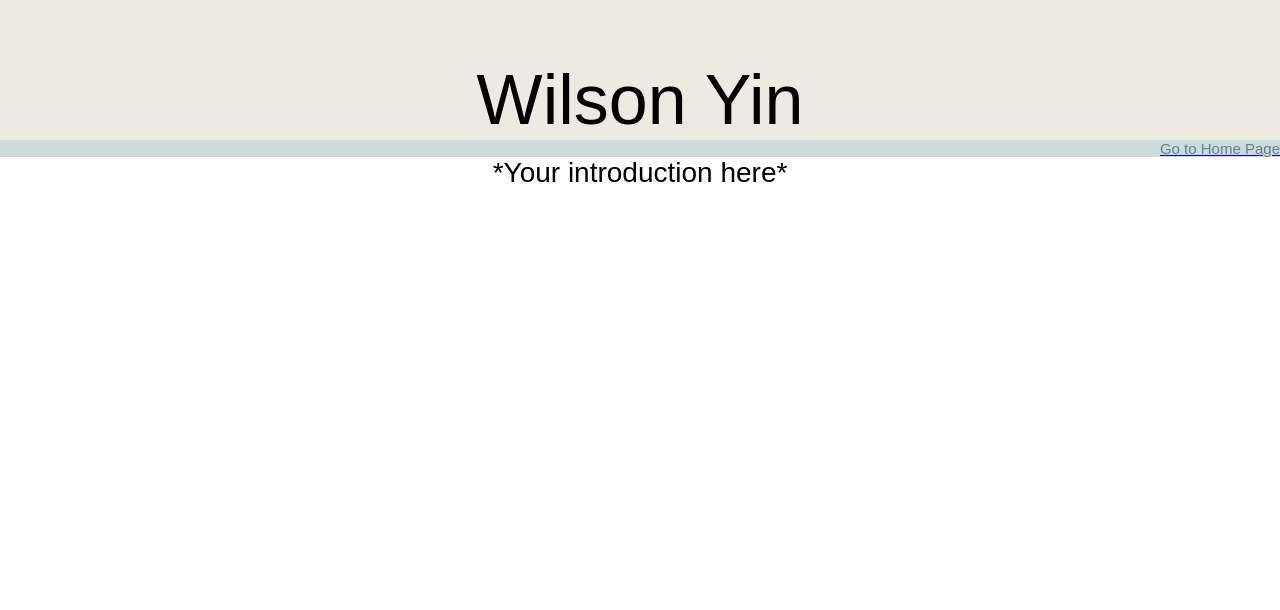
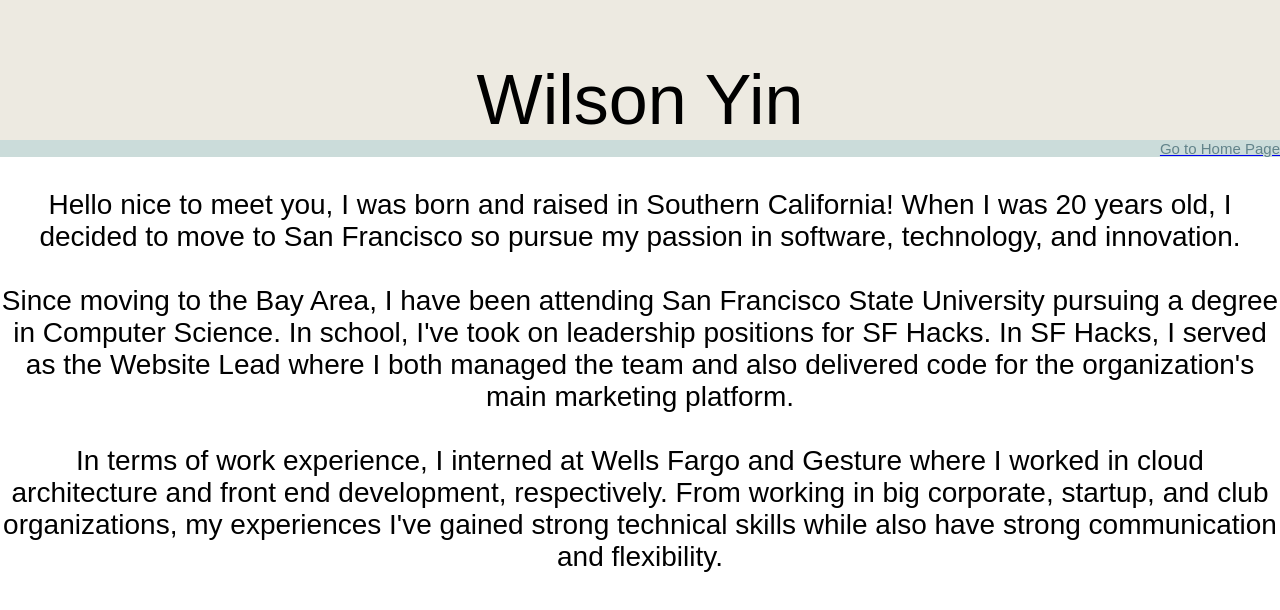
Before and after one commit to sfsu-joseo/csc648-848-05-sw-engineering-spring-2023-T04, a React (Create React App) app in the folder Milestones/M1/ThrowawayPrototype/cs648-team4/: page /wilson in a window 1280 px wide. Shown: the top 610 px of the page. Built offline with nearby package versions, Linux system fonts and the light colour scheme.

Commit message:
updated Wilson's About Me Page

```diff
--- a/Milestones/M1/ThrowawayPrototype/cs648-team4/src/components/pages/Wilson.js
+++ b/Milestones/M1/ThrowawayPrototype/cs648-team4/src/components/pages/Wilson.js
@@ -1,17 +1,36 @@
 import React from "react";
 import { Link } from "react-router-dom";
-import '../../App.css';
+import "../../App.css";
 
 //function for team member - Wilson
-export default function Wilson(){
+export default function Wilson() {
   return (
     <>
       <div className="team">
-        <h1 className = 'member__name'>Wilson Yin</h1>
-        <Link to='/'>
+        <h1 className="member__name">Wilson Yin</h1>
+        <Link to="/">
           <h1 className="redirect">Go to Home Page</h1>
         </Link>
-        <p>*Your introduction here*</p>
+        <p>
+          <br></br>
+          Hello nice to meet you, I was born and raised in Southern California!
+          When I was 20 years old, I decided to move to San Francisco so pursue
+          my passion in software, technology, and innovation.
+          <br></br>
+          <br></br>
+          Since moving to the Bay Area, I have been attending San Francisco
+          State University pursuing a degree in Computer Science. In school,
+          I've took on leadership positions for SF Hacks. In SF Hacks, I served
+          as the Website Lead where I both managed the team and also delivered
+          code for the organization's main marketing platform.
+          <br></br>
+          <br></br>
+          In terms of work experience, I interned at Wells Fargo and Gesture
+          where I worked in cloud architecture and front end development,
+          respectively. From working in big corporate, startup, and club
+          organizations, my experiences I've gained strong technical skills
+          while also have strong communication and flexibility.
+        </p>
       </div>
     </>
   );
```
Lines whose indentation alone changed are shown as unchanged.
